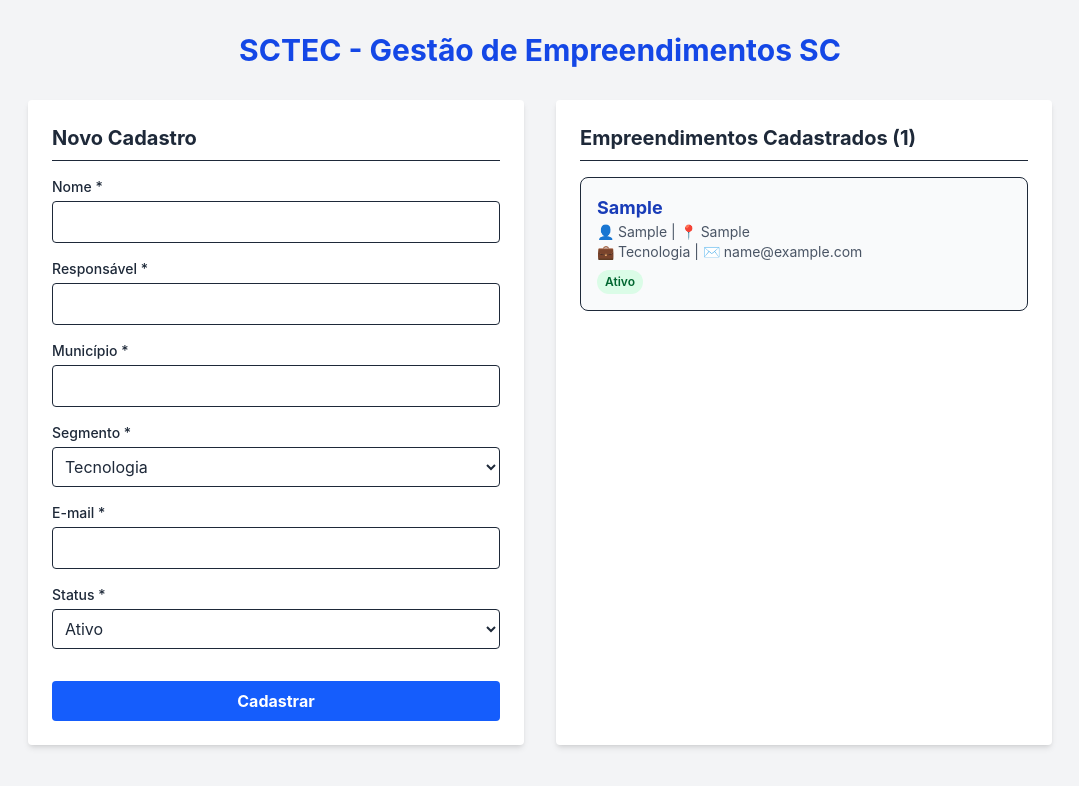
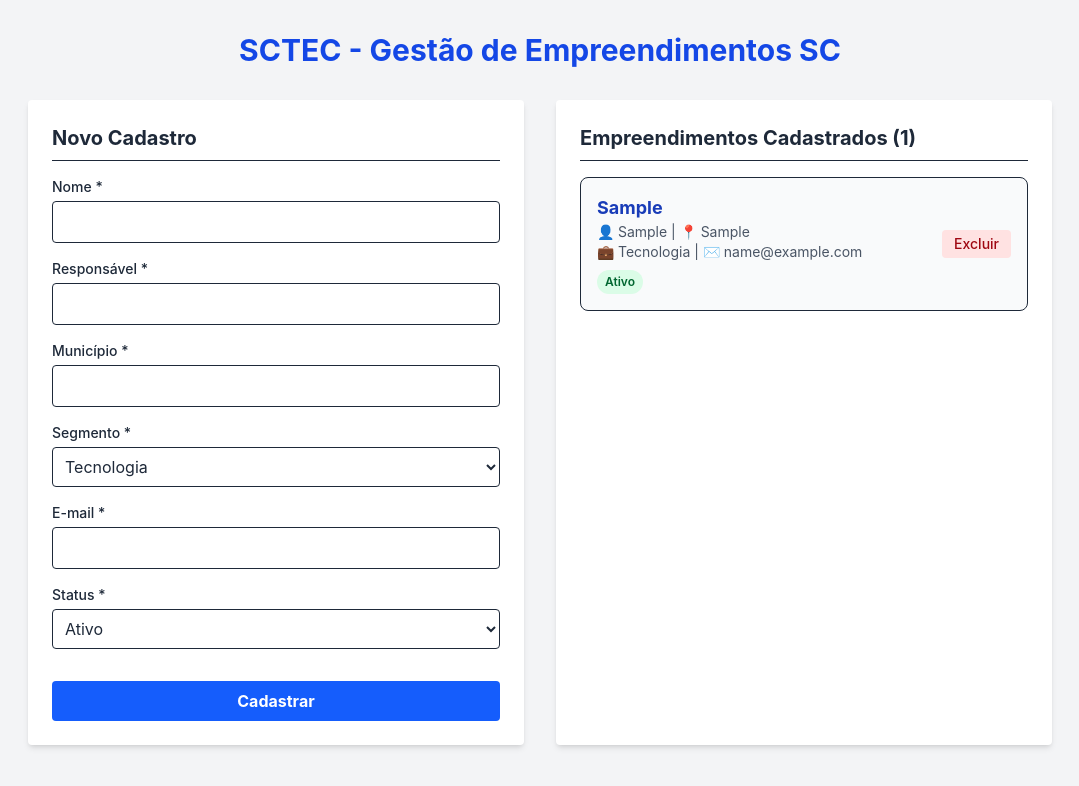
Before and after one commit to Jouusey/ctec-crud-empreendimentos, a React (Vite) app: page / in a window 1280 px wide. Both pictures are taken after typing "Sample", "Sample", "Sample", "name@example.com" into the empty fields and a click on the button "Cadastrar". Shown: the top 786 px of the page, without its empty margins (100-1179 px from the left). Built offline with nearby package versions, Linux system fonts and the light colour scheme.

Commit message:
funcionalidade: deletar um empreendimento

```diff
--- a/src/App.jsx
+++ b/src/App.jsx
@@ -31,6 +31,15 @@ function App() {
       segmento: 'Tecnologia', email: '', status: 'Ativo'
     });
   };
+
+    const handleDelete = (id) => {
+    if (window.confirm('Tem certeza que deseja excluir este registro?')) {
+
+      const listaAtualizada = empreendimentos.filter((emp) => emp.id !== id);
+
+
+      setEmpreendimentos(listaAtualizada);
+    }}
 
   return (
     <div className="p-8 bg-gray-100 min-h-screen font-sans text-gray-800">
@@ -95,15 +104,26 @@ function App() {
 
             <div className="flex flex-col gap-4">
               {empreendimentos.map((emp) => (
+                <div key={emp.id} className="border p-4 rounded-lg bg-gray-50 flex flex-col sm:flex-row justify-between items-start sm:items-center">
 
-                <div key={emp.id} className="border p-4 rounded-lg bg-gray-50">
-                  <h3 className="font-bold text-lg text-blue-800">{emp.nomeEmpreendimento}</h3>
-                  <p className="text-sm text-gray-600">👤 {emp.responsavel} | 📍 {emp.municipio}</p>
-                  <p className="text-sm text-gray-600">💼 {emp.segmento} | ✉️ {emp.email}</p>
+                  <div>
+                    <h3 className="font-bold text-lg text-blue-800">{emp.nomeEmpreendimento}</h3>
+                    <p className="text-sm text-gray-600">👤 {emp.responsavel} | 📍 {emp.municipio}</p>
+                    <p className="text-sm text-gray-600">💼 {emp.segmento} | ✉️ {emp.email}</p>
+                    <span className={`inline-block mt-2 px-2 py-1 text-xs font-semibold rounded-full ${emp.status === 'Ativo' ? 'bg-green-100 text-green-800' : 'bg-red-100 text-red-800'}`}>
+                      {emp.status}
+                    </span>
+                  </div>
 
-                  <span className={`inline-block mt-2 px-2 py-1 text-xs font-semibold rounded-full ${emp.status === 'Ativo' ? 'bg-green-100 text-green-800' : 'bg-red-100 text-red-800'}`}>
-                    {emp.status}
-                  </span>
+                  <div className="mt-4 sm:mt-0">
+                    <button
+                      onClick={() => handleDelete(emp.id)}
+                      className="text-sm bg-red-100 text-red-800 px-3 py-1 rounded hover:bg-red-200 font-medium"
+                    >
+                      Excluir
+                    </button>
+                  </div>
+
                 </div>
               ))}
             </div>
```
